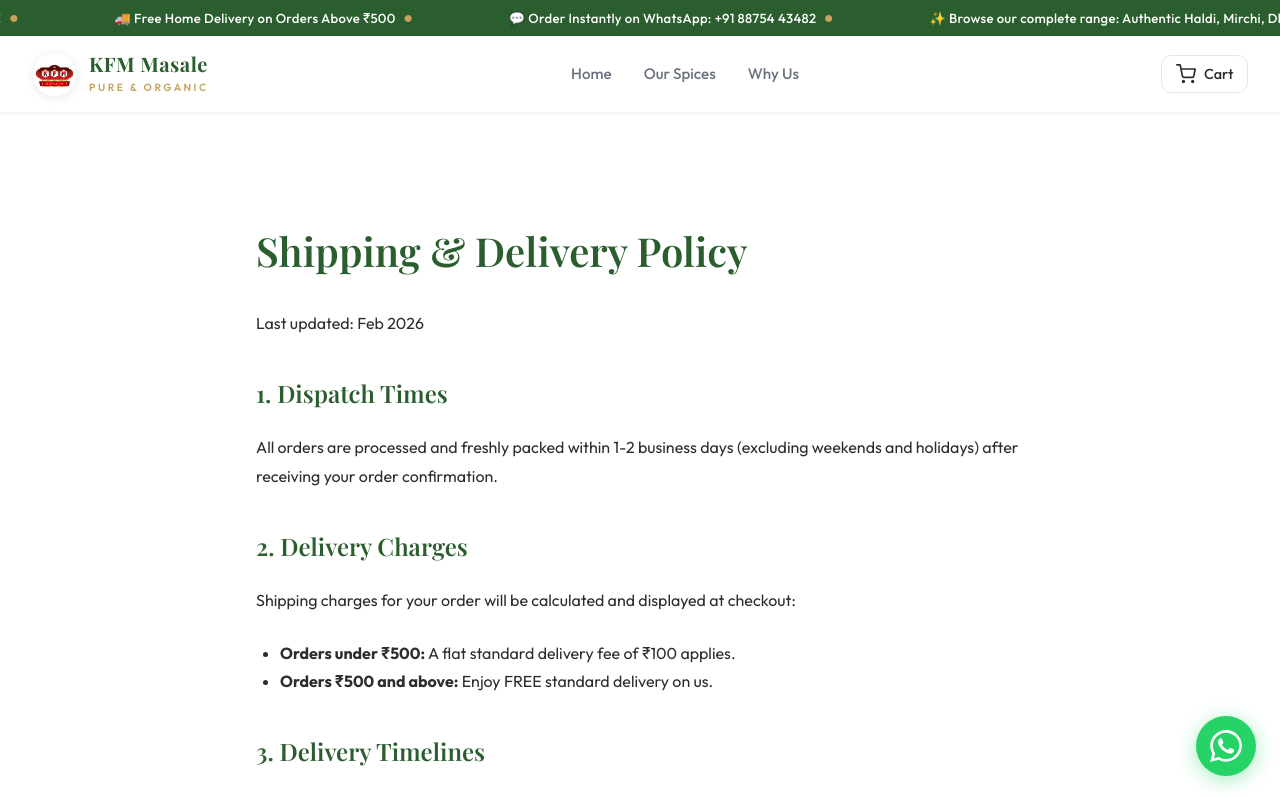
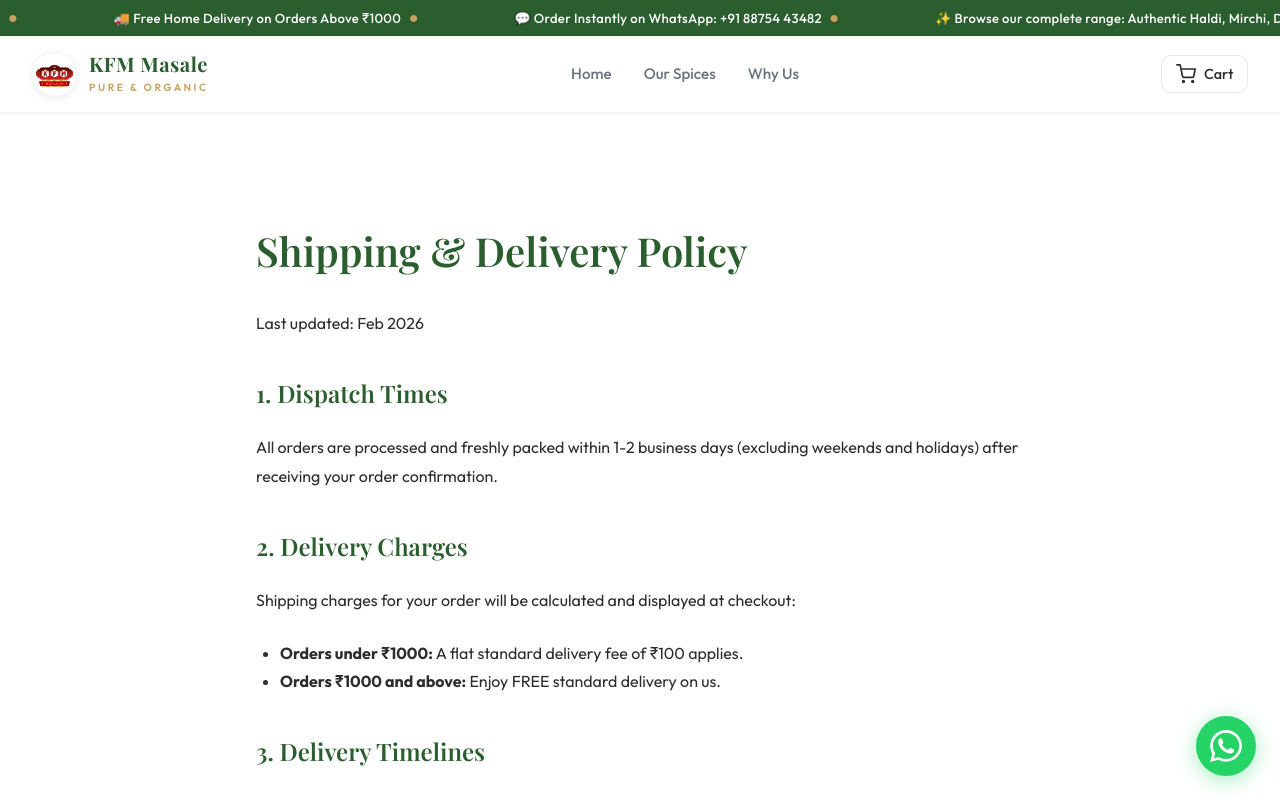
Before and after one commit to naitikvj31/kfm-masale-store, a Next.js app: page /shipping-policy in a window 1280 px wide. Shown: the top 797 px of the page. Built offline with nearby package versions, Linux system fonts and the light colour scheme; a web font is replaced by a local one.

Commit message:
fix: resolve useCart undefined crash and update free delivery to 1000

```diff
--- a/app/(storefront)/page.js
+++ b/app/(storefront)/page.js
@@ -189,7 +189,7 @@ export default async function Home() {
         <div className="container" style={{ display: 'flex', justifyContent: 'center', gap: '3rem', flexWrap: 'wrap', textAlign: 'center' }}>
           <div style={{ display: 'flex', alignItems: 'center', gap: '0.75rem' }}>
             <svg width="28" height="28" viewBox="0 0 24 24" fill="none" stroke="var(--color-primary)" strokeWidth="2"><rect x="1" y="3" width="15" height="13" /><polygon points="16 8 20 8 23 11 23 16 16 16 16 8" /><circle cx="5.5" cy="18.5" r="2.5" /><circle cx="18.5" cy="18.5" r="2.5" /></svg>
-            <span style={{ fontWeight: 600, color: 'var(--color-text)', fontSize: '0.95rem' }}>Free Delivery on Orders Above ₹500</span>
+            <span style={{ fontWeight: 600, color: 'var(--color-text)', fontSize: '0.95rem' }}>Free Delivery on Orders Above ₹1000</span>
           </div>
           <div style={{ display: 'flex', alignItems: 'center', gap: '0.75rem' }}>
             <svg width="28" height="28" viewBox="0 0 24 24" fill="none" stroke="var(--color-primary)" strokeWidth="2"><path d="M12 22s8-4 8-10V5l-8-3-8 3v7c0 6 8 10 8 10z" /></svg>
--- a/app/(storefront)/shipping-policy/page.js
+++ b/app/(storefront)/shipping-policy/page.js
@@ -20,8 +20,8 @@ export default function ShippingPolicyPage() {
                     <h2 style={{ fontSize: '1.5rem', color: 'var(--color-primary)', marginTop: '1rem' }}>2. Delivery Charges</h2>
                     <p>Shipping charges for your order will be calculated and displayed at checkout:</p>
                     <ul style={{ paddingLeft: '1.5rem', listStyleType: 'disc' }}>
-                        <li><strong>Orders under ₹500:</strong> A flat standard delivery fee of ₹100 applies.</li>
-                        <li><strong>Orders ₹500 and above:</strong> Enjoy FREE standard delivery on us.</li>
+                        <li><strong>Orders under ₹1000:</strong> A flat standard delivery fee of ₹100 applies.</li>
+                        <li><strong>Orders ₹1000 and above:</strong> Enjoy FREE standard delivery on us.</li>
                     </ul>
 
                     <h2 style={{ fontSize: '1.5rem', color: 'var(--color-primary)', marginTop: '1rem' }}>3. Delivery Timelines</h2>
--- a/components/AddToCartSection.js
+++ b/components/AddToCartSection.js
@@ -1,7 +1,7 @@
 'use client';
 
 import { useState } from 'react';
-import { useCart } from '@/components/CartProvider';
+import { useCart } from './CartProvider';
 
 export default function AddToCartSection({ product }) {
     const { addToCart } = useCart();
--- a/components/AnnouncementBar.js
+++ b/components/AnnouncementBar.js
@@ -3,7 +3,7 @@
 export default function AnnouncementBar() {
     const messages = [
         '🌿 Flat 20% OFF on all 500g & 1kg Premium Spice Packs!',
-        '🚚 Free Home Delivery on Orders Above ₹500',
+        '🚚 Free Home Delivery on Orders Above ₹1000',
         '💬 Order Instantly on WhatsApp: +91 88754 43482',
         '✨ Browse our complete range: Authentic Haldi, Mirchi, Dhaniya, & Garam Masala',
         '⭐ 100% Natural & Farm-Fresh — Trusted by Families Across India'
--- a/components/CartProvider.js
+++ b/components/CartProvider.js
@@ -59,7 +59,7 @@ export function CartProvider({ children }) {
     const closeCart = () => setIsCartOpen(false);
 
     const subtotalAmount = cartItems.reduce((sum, item) => sum + ((item.variant.discountPrice || item.variant.price) * item.quantity), 0);
-    const deliveryFee = subtotalAmount > 0 && subtotalAmount < 500 ? 100 : 0;
+    const deliveryFee = subtotalAmount > 0 && subtotalAmount < 1000 ? 100 : 0;
     const totalAmount = subtotalAmount + deliveryFee;
     const totalItems = cartItems.reduce((sum, item) => sum + item.quantity, 0);
 
```
